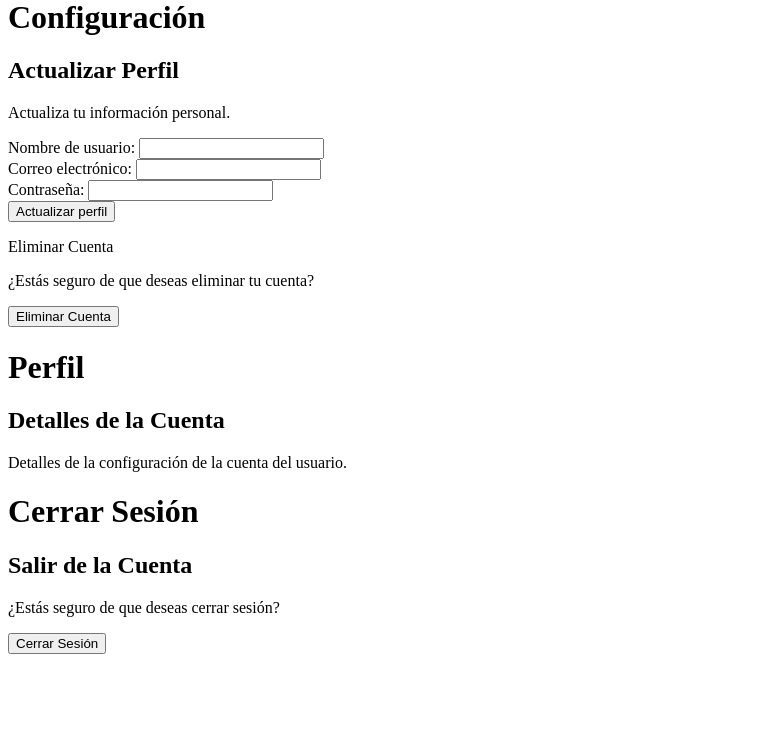
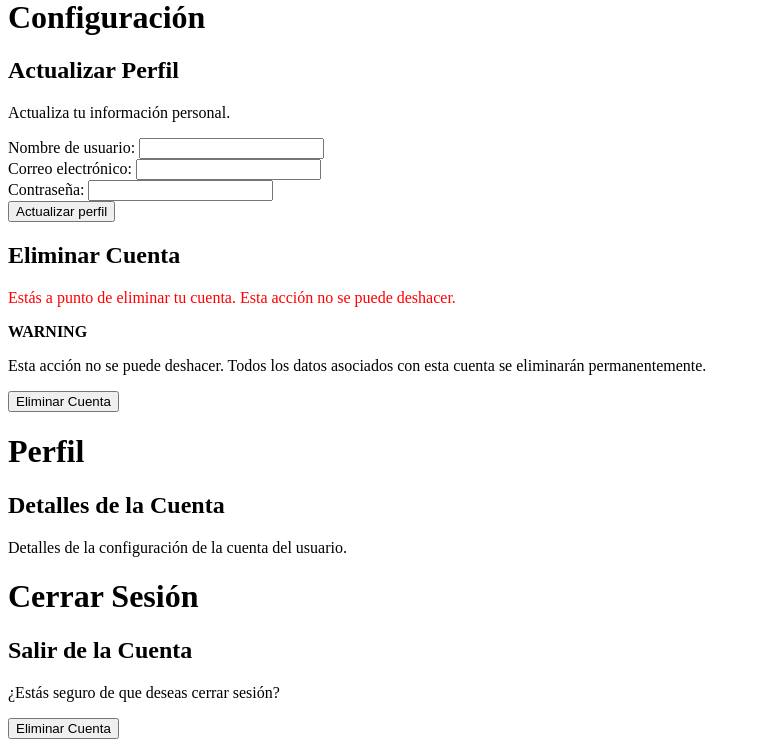
Before and after one commit to cinammon-es/cinammon, a PHP site: page /admin/dashboard.php in a window 1280 px wide. Shown: the part 603-1350 px from the top of the page, without its empty margins (0-761 px from the left). Before the commit the page ends 1257 px from the top, so only its background shows below. Run offline with PHP 8.4, Linux system fonts and the light colour scheme; the visitor is signed in with stand-in values (Sample User, id 1).

Commit message:
chore: Actualizar página de configuración de perfil en el panel de administración

```diff
--- a/admin/dashboard.php
+++ b/admin/dashboard.php
@@ -52,7 +52,7 @@ if (!isset($_SESSION['username']) && !isset($_SESSION['password'])) {
         <div id="settings" class="section">
             <h1>Configuración</h1>
             <div class="card">
-            <h2> Actualizar Perfil</h2>
+                <h2> Actualizar Perfil</h2>
                 <p>Actualiza tu información personal.</p>
                 <form method="POST">
                     <input type="hidden" id="id" name="id" value="1"> <!-- ID del usuario a actualizar -->
@@ -64,10 +64,18 @@ if (!isset($_SESSION['username']) && !isset($_SESSION['password'])) {
                     <input type="password" id="password" name="password" required><br>
                     <button type="submit">Actualizar perfil</button>
                 </form>
+            </div>
+            <div class="card">
+                <h2>Eliminar Cuenta</h2>
+                <p style="color: red;">
+                    Estás a punto de eliminar tu cuenta. Esta acción no se puede deshacer.
+                </p>
+                <div class="warning-box" style="color: black;">
+                    <strong>WARNING</strong>
+                    <p> Esta acción no se puede deshacer. Todos los datos asociados con esta cuenta se eliminarán permanentemente.</p>
+                </div>
 
-                <p> Eliminar Cuenta</p>
-                <p>¿Estás seguro de que deseas eliminar tu cuenta?</p>
-                <form action=" /db/delete-account.php" method="post">
+                <form action="/db/delete-account.php" method="post">
                     <button type="submit">Eliminar Cuenta</button>
                 </form>
             </div>
@@ -90,7 +98,7 @@ if (!isset($_SESSION['username']) && !isset($_SESSION['password'])) {
                 <h2>Salir de la Cuenta</h2>
                 <p>¿Estás seguro de que deseas cerrar sesión?</p>
                 <form action=" /db/logout.php" method="post">
-                    <button type="submit">Cerrar Sesión</button>
+                    <button id="delete-account">Eliminar Cuenta</button>
                 </form>
             </div>
         </div>
```
